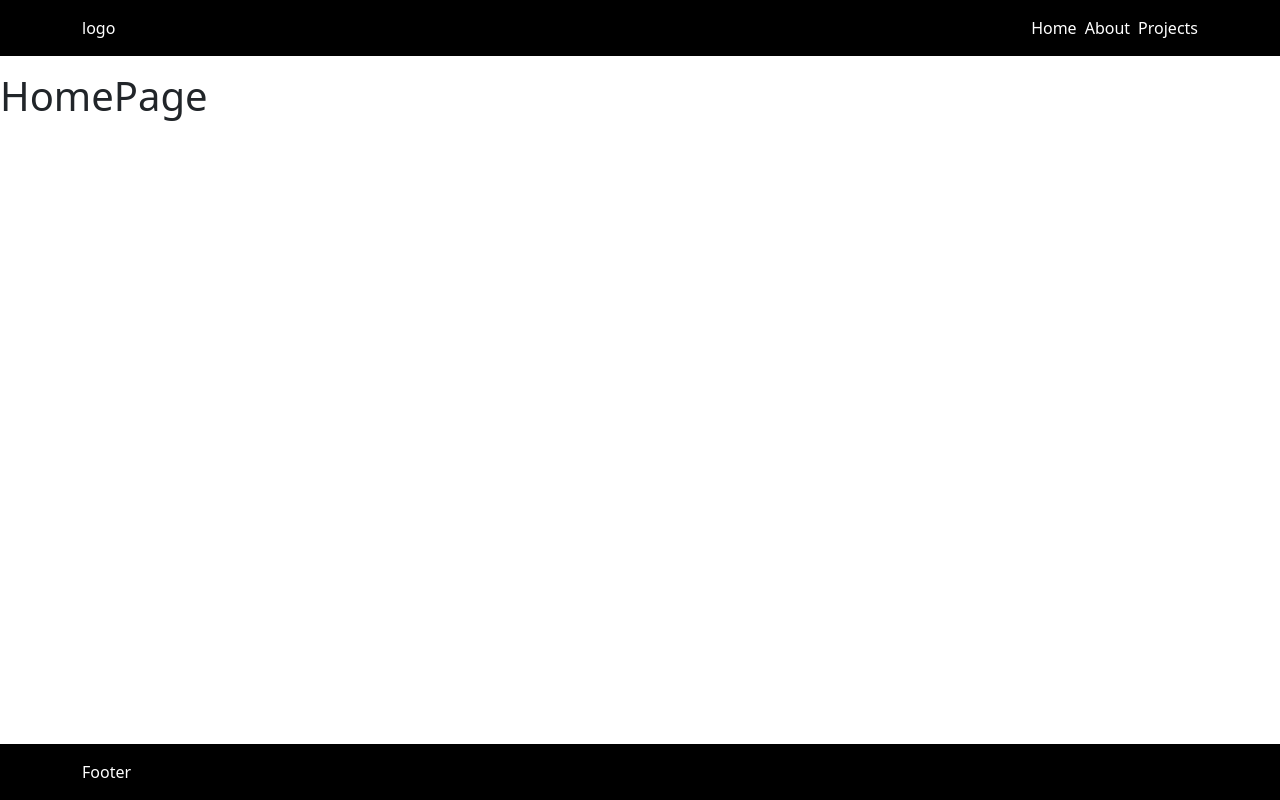
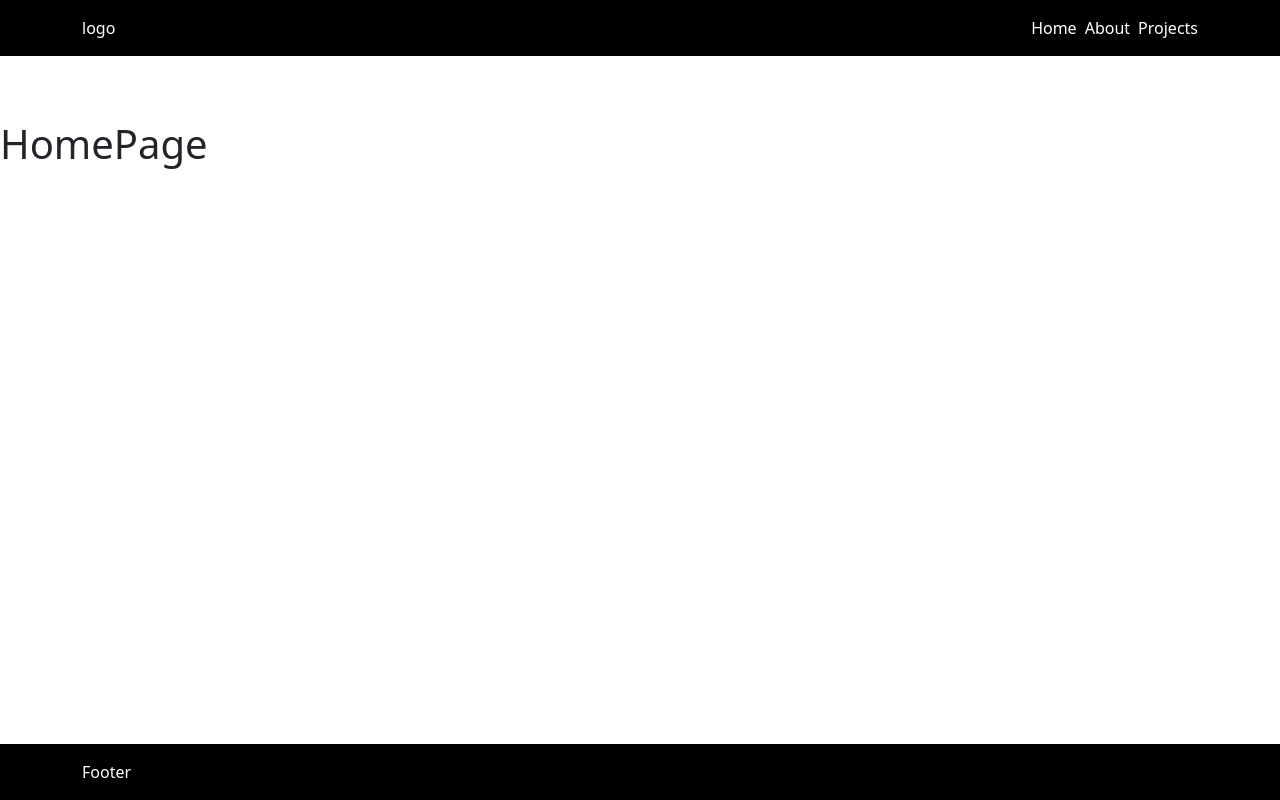
Before and after one commit to giovannifranchi/vite-boolfolio, a Vue app: page / in a window 1280 px wide. Built offline with nearby package versions, Linux system fonts and the light colour scheme.

Commit message:
Fix: overflow on main

```diff
--- a/src/App.vue
+++ b/src/App.vue
@@ -14,7 +14,9 @@ export default {
 <template>
   <div class="d-flex flex-column wrapper">
     <AppHeader />
-    <RouterView class="flex-grow-1"/>
+    <main class="flex-grow-1 overflow-auto py-5">
+      <RouterView/>
+    </main>
     <AppFooter />
   </div>
 </template>
```
